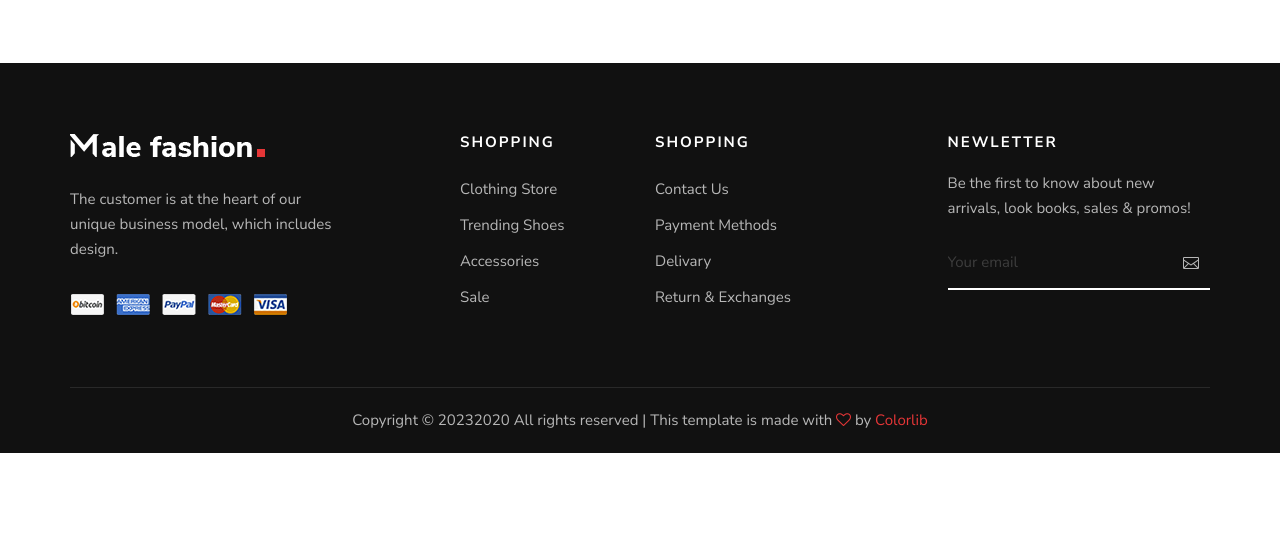
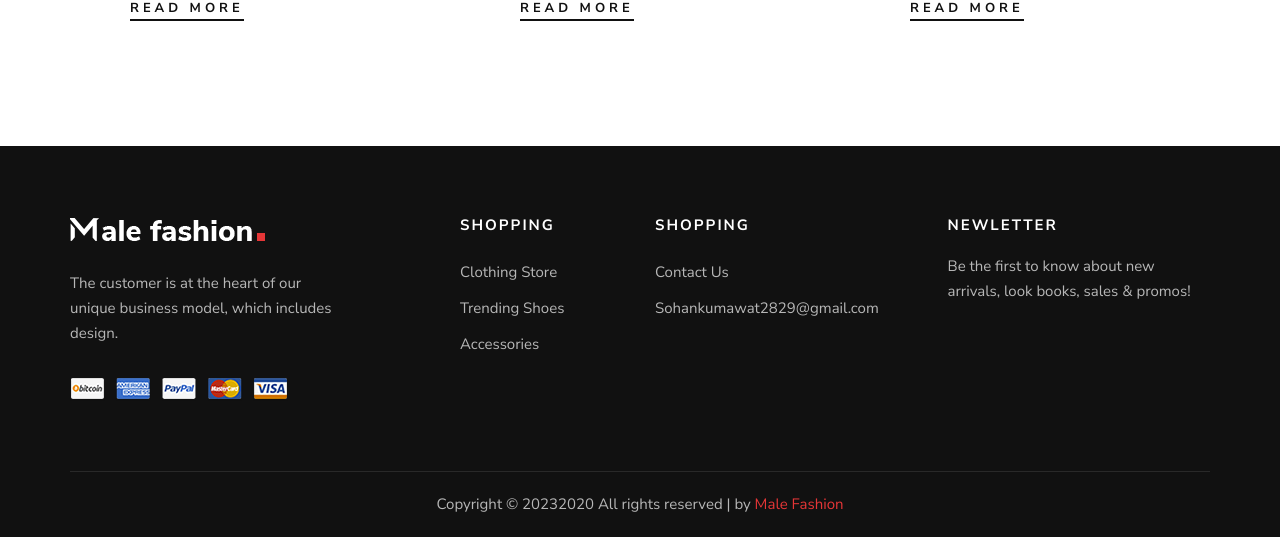
Before and after one commit to SohanBorawar/Django_Project_Male_Fashion_Store, a Django app: page / in a window 1280 px wide. Shown: the part 4871-5408 px from the top of the page. Before the commit the page ends 5324 px from the top, so only its background shows below. Run offline with Django 4.2, Linux system fonts and the light colour scheme; data comes from the database, SQL or seed files in the repository; both versions use the stored data as it was after the commit; some libraries are stand-ins or nearby versions.

Commit message:
21-08-23

```diff
--- a/myapp/templates/Seller-header.html
+++ b/myapp/templates/Seller-header.html
@@ -6,7 +6,6 @@
   <meta charset="utf-8">
   <meta name="viewport" content="width=device-width, initial-scale=1">
   <title>Male-Fashion Store</title>
-  <link rel="shortcut icon" type="image/png" href="{% static 'images1/logos/favicon.png' %}" />
   <link rel="stylesheet" href="{% static 'css1/styles.min.css' %}" />
   <link rel="stylesheet" href="https://cdnjs.cloudflare.com/ajax/libs/font-awesome/6.4.0/css/all.min.css">
   <link rel="stylesheet" href="https://cdnjs.cloudflare.com/ajax/libs/tabler-icons/1.35.0/iconfont/tabler-icons.min.css">
--- a/myapp/templates/contact.html
+++ b/myapp/templates/contact.html
@@ -66,10 +66,6 @@
                                 <h4>India</h4>
                                 <p>Samyak Galaxy, Nr Godrej Garden City, Ahmedabad <br />+91 7069476530</p>
                             </li>
-                            <li>
-                                <h4>India</h4>
-                                <p>109 Avenue Léon, 63 Clermont-Ferrand <br />+12 345-423-9893</p>
-                            </li>
                         </ul>
                     </div>
                 </div>
--- a/myapp/templates/header-footer.html
+++ b/myapp/templates/header-footer.html
@@ -111,15 +111,8 @@
                         <ul>
                             <li class="active"><a href="{% url 'index' %}">Home</a></li>
                             <li><a href="{% url 'shop' %}">Shop</a></li>
-                            <li><a href="#">Pages</a>
-                                <ul class="dropdown">
-                                    <li><a href="{% url 'about' %}">About Us</a></li>
-                                    <li><a href="./shop-details.html">Shop Details</a></li>
-                                    <li><a href="{% url 'shopping-cart' %}">Shopping Cart</a></li>
-                                    <li><a href="./checkout.html">Check Out</a></li>
-                                    <li><a href="./blog-details.html">Blog Details</a></li>
-                                </ul>
-                            </li>
+                            <li><a href="{% url 'about' %}">About Us</a></li>
+
                             <li><a href="{% url 'blog' %}">Blog</a></li>
                             <li><a href="{% url 'contact' %}">Contacts</a></li>
                             {% if request.session.fname %}
@@ -178,7 +171,7 @@
                 <div class="col-lg-3 col-md-6 col-sm-6">
                     <div class="footer__about">
                         <div class="footer__logo">
-                            <a href="#"><img src="{% static 'img/footer-logo.png' %}" alt=""></a>
+                            <a href="\"><img src="{% static 'img/footer-logo.png' %}" alt=""></a>
                         </div>
                         <p>The customer is at the heart of our unique business model, which includes design.</p>
                         <a href="#"><img src="{% static 'img/payment.png' %}" alt=""></a>
@@ -188,10 +181,9 @@
                     <div class="footer__widget">
                         <h6>Shopping</h6>
                         <ul>
-                            <li><a href="#">Clothing Store</a></li>
-                            <li><a href="#">Trending Shoes</a></li>
-                            <li><a href="#">Accessories</a></li>
-                            <li><a href="#">Sale</a></li>
+                            <li><a href="{% url 'category-clothing' %}">Clothing Store</a></li>
+                            <li><a href="{% url 'category-shoes' %}">Trending Shoes</a></li>
+                            <li><a href="{% url 'category-accessories' %}">Accessories</a></li>
                         </ul>
                     </div>
                 </div>
@@ -199,10 +191,8 @@
                     <div class="footer__widget">
                         <h6>Shopping</h6>
                         <ul>
-                            <li><a href="#">Contact Us</a></li>
-                            <li><a href="#">Payment Methods</a></li>
-                            <li><a href="#">Delivary</a></li>
-                            <li><a href="#">Return & Exchanges</a></li>
+                            <li><a href="{% url 'contact' %}">Contact Us</a></li>
+                            <li><a href="mailto:sohankumawat2829@gmail.com" >Sohankumawat2829@gmail.com</a></li>
                         </ul>
                     </div>
                 </div>
@@ -211,10 +201,6 @@
                         <h6>NewLetter</h6>
                         <div class="footer__newslatter">
                             <p>Be the first to know about new arrivals, look books, sales & promos!</p>
-                            <form action="#">
-                                <input type="text" placeholder="Your email">
-                                <button type="submit"><span class="icon_mail_alt"></span></button>
-                            </form>
                         </div>
                     </div>
                 </div>
@@ -227,8 +213,7 @@
                             <script>
                                 document.write(new Date().getFullYear());
                             </script>2020
-                            All rights reserved | This template is made with <i class="fa fa-heart-o"
-                            aria-hidden="true"></i> by <a href="https://colorlib.com" target="_blank">Colorlib</a>
+                            All rights reserved | by <a href="https://colorlib.com" target="_blank">Male Fashion</a>
                         </p>
                         <!-- Link back to Colorlib can't be removed. Template is licensed under CC BY 3.0. -->
                     </div>
--- a/myapp/templates/index.html
+++ b/myapp/templates/index.html
@@ -41,12 +41,7 @@
                                 <p>A specialist label creating luxury essentials. Ethically crafted with an unwavering
                                 commitment to exceptional quality.</p>
                                 <a href="{% url 'shop' %}" class="primary-btn">Shop now <span class="arrow_right"></span></a>
-                                <div class="hero__social">
-                                    <a href="#"><i class="fa fa-facebook"></i></a>
-                                    <a href="#"><i class="fa fa-twitter"></i></a>
-                                    <a href="#"><i class="fa fa-pinterest"></i></a>
-                                    <a href="#"><i class="fa fa-instagram"></i></a>
-                                </div>
+
                             </div>
                         </div>
                     </div>
@@ -62,12 +57,6 @@
                                 <p>A specialist label creating luxury essentials. Ethically crafted with an unwavering
                                 commitment to exceptional quality.</p>
                                 <a href="{% url 'shop' %}" class="primary-btn">Shop now <span class="arrow_right"></span></a>
-                                <div class="hero__social">
-                                    <a href="#"><i class="fa fa-facebook"></i></a>
-                                    <a href="#"><i class="fa fa-twitter"></i></a>
-                                    <a href="#"><i class="fa fa-pinterest"></i></a>
-                                    <a href="#"><i class="fa fa-instagram"></i></a>
-                                </div>
                             </div>
                         </div>
                     </div>
@@ -137,15 +126,7 @@
                     <div class="blog__item">
                         <div class="blog__item__pic set-bg" data-setbg="{{i.display_image.url}}" style="height: 400px;"></div>
                         <div class="blog__item__text">
-                            <span><svg xmlns="http://www.w3.org/2000/svg" class="icon icon-tabler icon-tabler-shopping-cart-plus" width="28" height="28" viewBox="0 0 24 24" stroke-width="1.5" stroke="#000000" fill="none" stroke-linecap="round" stroke-linejoin="round">
-                                <path stroke="none" d="M0 0h24v24H0z" fill="none"/>
-                                <path d="M6 19m-2 0a2 2 0 1 0 4 0a2 2 0 1 0 -4 0" />
-                                <path d="M17 19m-2 0a2 2 0 1 0 4 0a2 2 0 1 0 -4 0" />
-                                <path d="M17 17h-11v-14h-2" />
-                                <path d="M6 5l6 .429m7.138 6.573l-.143 1h-13" />
-                                <path d="M15 6h6m-3 -3v6" />
-                              </svg><a href="{% url 'add-to-cart' pk=i.pk %}" class="add-cart">+ Add To Cart</a>
-                                <h5>₹{{i.sale_price}}</h5></span>
+                            <h5>₹{{i.sale_price}}</h5>
                             <h5>{{i.product_title}}</h5>
                             <a href="{% url 'view-details' pk=i.pk %}">View Details</a>
                         </div>
@@ -158,6 +139,7 @@
     <!-- Product Section End -->
 
     <!-- Categories Section Begin -->
+    {% for i in index_sale_products %}
     <section class="categories spad">
         <div class="container">
             <div class="row">
@@ -168,17 +150,18 @@
                 </div>
                 <div class="col-lg-4">
                     <div class="categories__hot__deal">
-                        <img src="{% static 'img/product-sale.png' %}" alt="">
+                        <img src="{{i.display_image.url}}" alt="">
                         <div class="hot__deal__sticker">
                             <span>Sale Of</span>
-                            <h5>$29.99</h5>
+                            <h5>₹{{i.sale_price}}</h5>
                         </div>
                     </div>
                 </div>
                 <div class="col-lg-4 offset-lg-1">
                     <div class="categories__deal__countdown">
                         <span>Deal Of The Week</span>
-                        <h2>Multi-pocket Chest Bag Black</h2>
+                        <h2>{{i.product_title}}</h2>
+                        {% endfor %}
                         <div class="categories__deal__countdown__timer" id="countdown">
                             <div class="cd-item">
                                 <span>3</span>
@@ -197,7 +180,7 @@
                                 <p>Seconds</p>
                             </div>
                         </div>
-                        <a href="#" class="primary-btn">Shop now</a>
+                        <a href="{% url 'shop' %}" class="primary-btn">Shop now</a>
                     </div>
                 </div>
             </div>
--- a/myapp/templates/seller-index.html
+++ b/myapp/templates/seller-index.html
@@ -7,8 +7,8 @@
 <head>
   <meta charset="utf-8">
   <meta name="viewport" content="width=device-width, initial-scale=1">
-  <title>Modernize Free</title>
-  <link rel="shortcut icon" type="image/png" href="{% static 'images1/logos/favicon.png' %}" />
+  <title>Male-Fashion Store</title>
+  <link rel="shortcut icon" type="image/png" href="" />
   <link rel="stylesheet" href="{% static 'css1/styles.min.css' %}" />
   <link rel="stylesheet" href="https://cdnjs.cloudflare.com/ajax/libs/font-awesome/6.4.0/css/all.min.css">
   <link rel="stylesheet" href="https://cdnjs.cloudflare.com/ajax/libs/tabler-icons/1.35.0/iconfont/tabler-icons.min.css">
@@ -184,7 +184,7 @@
           {% endfor %}
         </div>
         <div class="py-6 px-6 text-center">
-          <p class="mb-0 fs-4">Design and Developed by <a href="https://adminmart.com/" target="_blank" class="pe-1 text-primary text-decoration-underline">AdminMart.com</a> Distributed by <a href="https://themewagon.com">ThemeWagon</a></p>
+          <p class="mb-0 fs-4">Design and Developed by Male-Fashion.com </p>
         </div>
       </div>
     </div>
--- a/myapp/views.py
+++ b/myapp/views.py
@@ -109,9 +109,13 @@ def index(request):
         product = random.choice(l)
         index_products.append(product)
         l.remove(product)
+    shoe_products = Product.objects.filter(category = 'Shoes')
+    index_sale_products = []
+    for i in range(0,1):
+        shoe_products = random.choice(shoe_products)
+        index_sale_products.append(shoe_products)
 
-    print(index_products)
-    return render(request,'index.html',{'index_products':index_products})
+    return render(request,'index.html',{'index_products':index_products,'index_sale_products':index_sale_products})
 
 
 def contact(request):
@@ -186,7 +190,6 @@ def signin(request):
                 else:
                     err_msg = 'Incorrect Password'
                     return render(request,'signin.html',{'err_msg':err_msg})
-
         except:
             info_msg = 'Entered Email Is Not Registered So, Kindly Register'
             return render(request,'signup.html',{'info_msg':info_msg})
@@ -214,7 +217,8 @@ def about(request):
 # ------------------------------------------- shop page ----------------------------------#
 def shop(request):
     products = Product.objects.all()
-    return render(request,'shop.html',{'products':products})
+    length = len(products)
+    return render(request,'shop.html',{'products':products,'length':length})
 
 def category_all(request):
     products = Product.objects.all()
@@ -278,16 +282,29 @@ def edit_profile(request):
 def forget_password(request):
     if request.method=='POST':
         try:
-            user = User.objects.get(email = request.POST['email'])
-            otp = random.randint(1000,9999)
-            subject = 'Otp To Reset Password'
-            message = f'Hi {user.fname}, thank you for registering with Us {otp}.'
-            email_from = settings.EMAIL_HOST_USER
-            recipient_list = [user.email, ]
-            send_mail( subject, message, email_from, recipient_list )
+            try:
+                user = User.objects.get(email = request.POST['email'])
+                otp = random.randint(1000,9999)
+                subject = 'Otp To Reset Password'
+                message = f'Hi {user.fname}, thank you for registering with Us {otp}.'
+                email_from = settings.EMAIL_HOST_USER
+                recipient_list = [user.email, ]
+                send_mail( subject, message, email_from, recipient_list )
 
-            succ_msg = 'OTP Send Successfullt'
-            return render(request,'verify-otp.html',{'succ_msg':succ_msg,'email':user.email,'otp':otp})
+                succ_msg = 'OTP Send Successfullt'
+                return render(request,'verify-otp.html',{'succ_msg':succ_msg,'email':user.email,'otp':otp})
+            except:
+                user = Seller.objects.get(email = request.POST['email'])
+                otp = random.randint(1000,9999)
+                subject = 'Otp To Reset Password'
+                message = f'Hi {user.fname}, thank you for registering with Us {otp}.'
+                email_from = settings.EMAIL_HOST_USER
+                recipient_list = [user.email, ]
+                send_mail( subject, message, email_from, recipient_list )
+
+                succ_msg = 'OTP Send Successfullt'
+                return render(request,'verify-otp.html',{'succ_msg':succ_msg,'email':user.email,'otp':otp})
+
         except:
             err_msg = 'Entered Email is Not Registered'
             return render(request,'forget-password.html',{'err_msg':err_msg})
@@ -313,15 +330,26 @@ def new_password(request):
     email = request.POST['email']
     np = request.POST['newpassword']
     cnp = request.POST['cnewpassword']
-    user = User.objects.get(email = email)
-    if np == cnp:
-        user.password = np
-        user.save()
-        succ_msg = 'Password Changed Successfully'
-        return render(request,'signin.html',{'succ_msg':succ_msg})
-    else:
-        err_msg = 'Password & Confirm Password Does Not Match'
-        return render(request,'new-password.html',{'err_msg':err_msg,'email':email})
+    try:
+        user = User.objects.get(email = email)
+        if np == cnp:
+            user.password = np
+            user.save()
+            succ_msg = 'Password Changed Successfully'
+            return render(request,'signin.html',{'succ_msg':succ_msg})
+        else:
+            err_msg = 'Password & Confirm Password Does Not Match'
+            return render(request,'new-password.html',{'err_msg':err_msg,'email':email})
+    except:
+        user = User.objects.get(email = email)
+        if np == cnp:
+            user.password = np
+            user.save()
+            succ_msg = 'Password Changed Successfully'
+            return render(request,'signin.html',{'succ_msg':succ_msg})
+        else:
+            err_msg = 'Password & Confirm Password Does Not Match'
+            return render(request,'new-password.html',{'err_msg':err_msg,'email':email})
 def change_password(request):
     if request.method=='POST':
         user = User.objects.get(email = request.session['email'])
```
Also changed, not shown: myapp/templates/my-order.html (+7 -7 lines), myapp/templates/shop.html (+3 -30 lines), myapp/templates/wishlist.html (+1 -9 lines), db.sqlite3.
